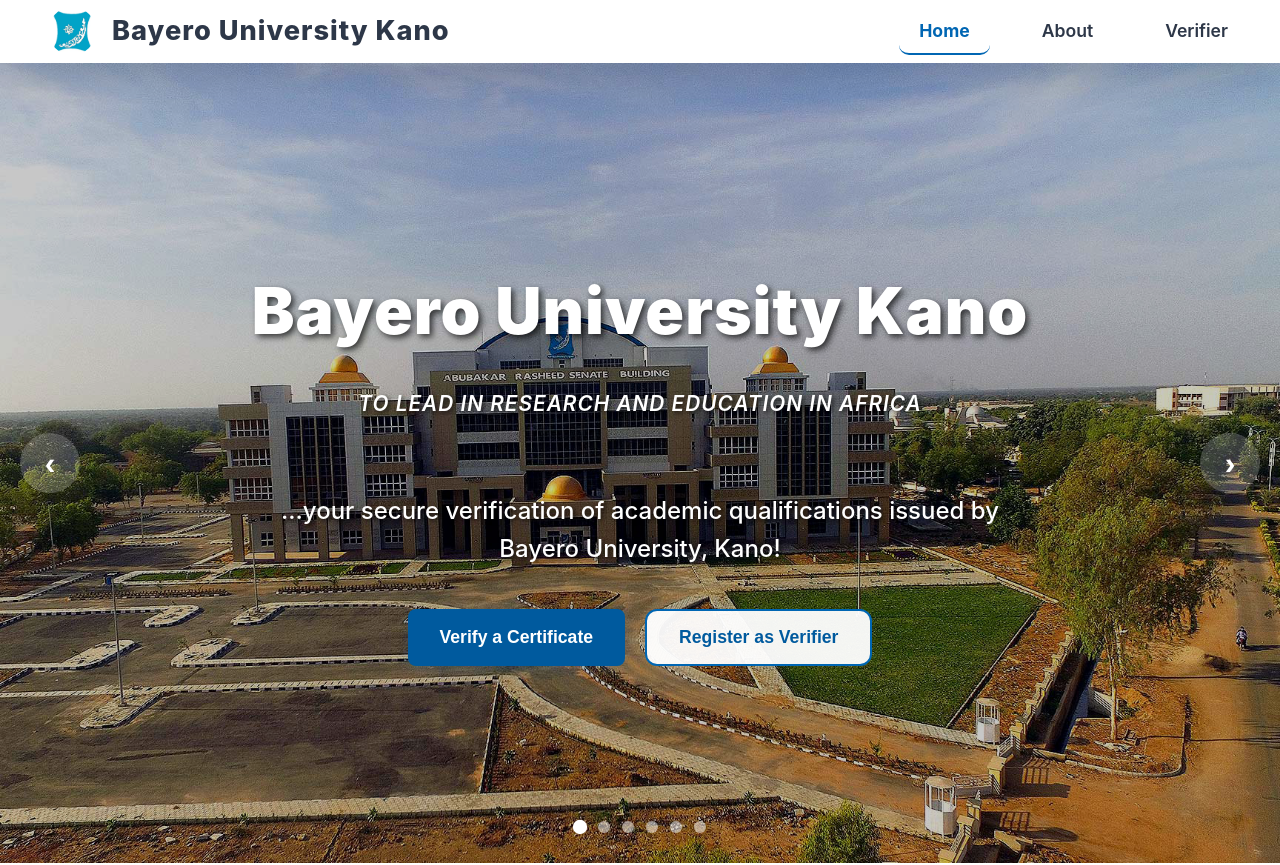
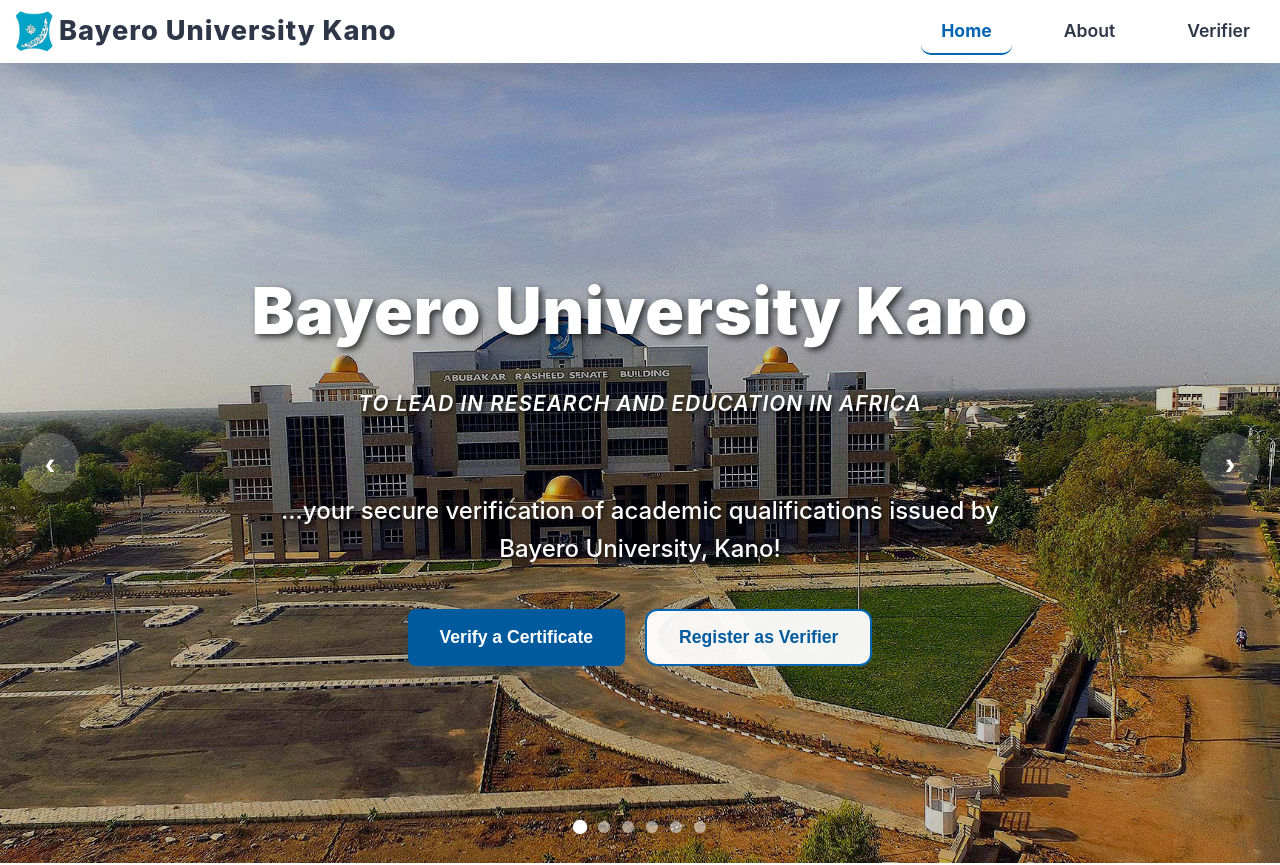
Before and after one commit to khaledjibril/BUK-Certify, a React (Create React App) app in the folder client/: page / in a window 1280 px wide. Shown: the top 865 px of the page. Built offline with nearby package versions, Linux system fonts and the light colour scheme.

Commit message:
Fixed Navbar

```diff
--- a/client/src/components/Navbar/Navbar.css
+++ b/client/src/components/Navbar/Navbar.css
@@ -6,8 +6,8 @@
   backdrop-filter: blur(90px);
   display: flex;
   align-items: center;
-  justify-content: space-between;
-  padding: 0 32px;
+  justify-content:space-between;
+  padding: 0 10px;
   height: 63px;
   box-shadow: 0 8px 32px rgba(0, 0, 0, 0.1);
   position: sticky;
@@ -26,13 +26,13 @@
 .buk-navbar-logo {
   display: flex;
   align-items: center;
-  gap: 16px;
+  gap: 1px;
   font-weight: 800;
   font-size: 1.5rem;
   letter-spacing: 1px;
   cursor: pointer;
   transition: all 0.3s ease;
-  padding: 8px 16px;
+  padding: -9px 16px;
   border-radius: 12px;
 }
 
```
